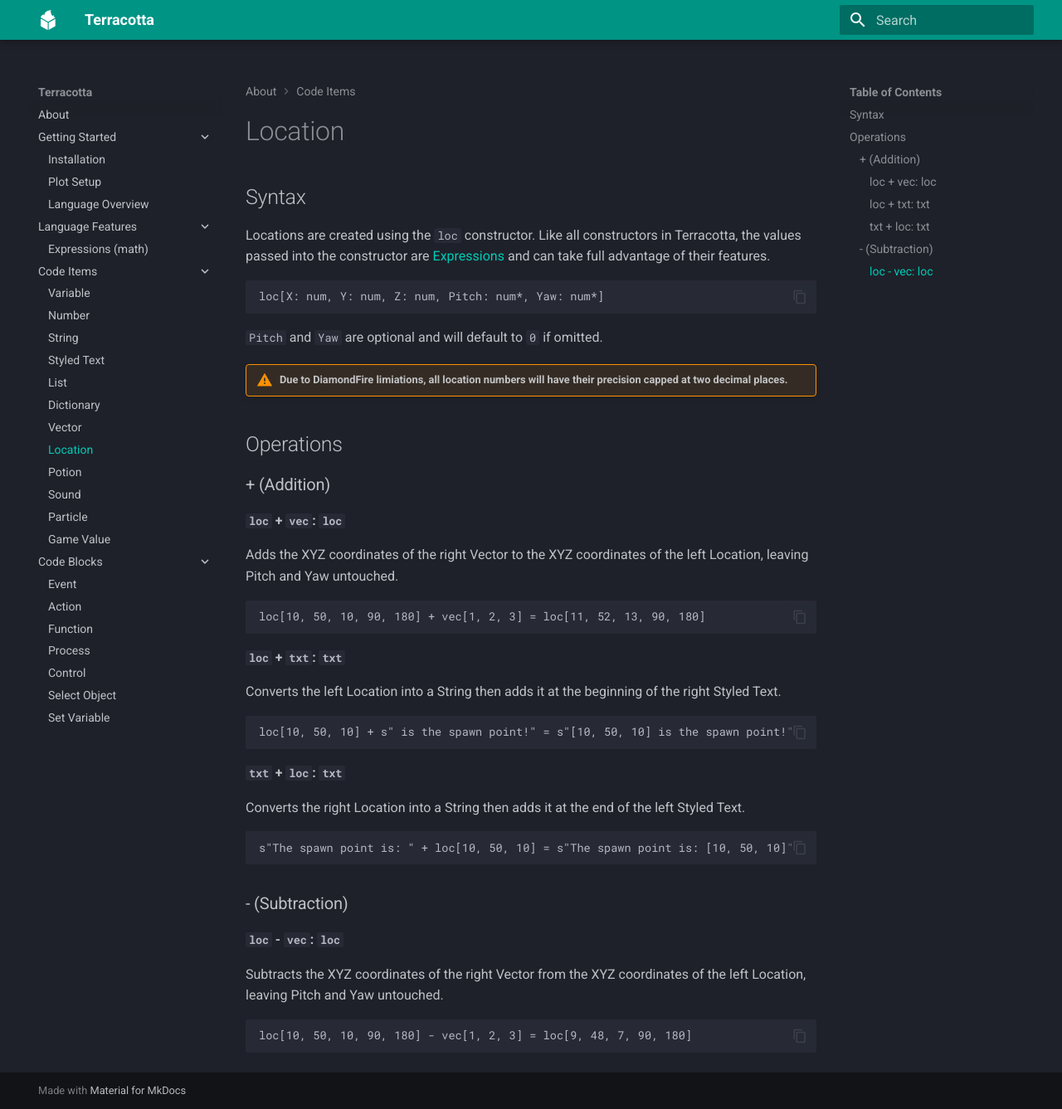
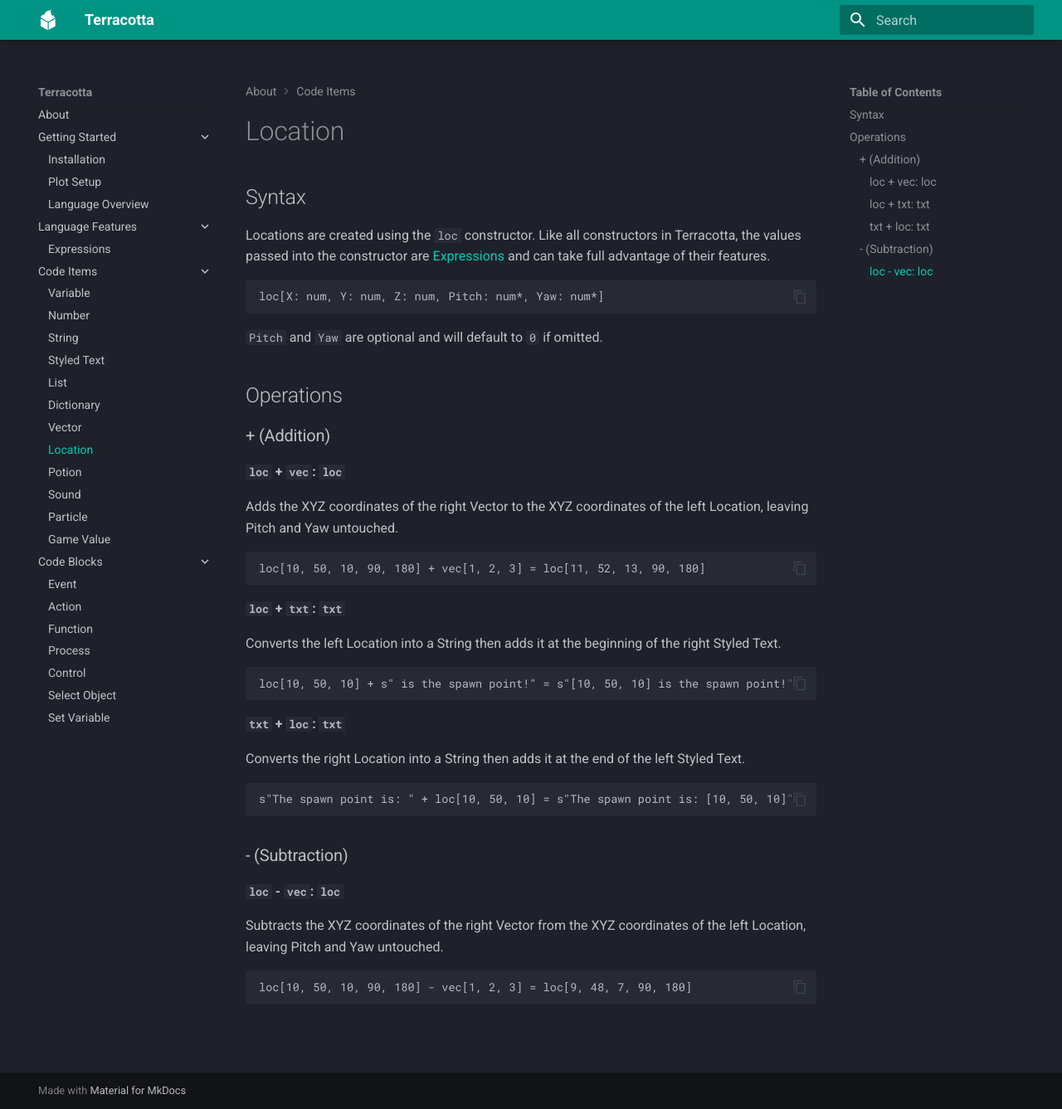
Before and after one commit to Owlfroggy/terracotta-docs, an MkDocs documentation site: the page built from docs/codeitems/location.md, in a window 1280 px wide and 1337 px high. Shown: the whole window at 83% size. Built offline with MkDocs 1.6.1 and Material for MkDocs 9.7.7, drawn with Linux system fonts in a browser that asks for light colours.

Commit message:
THE TWO DIGIT PRECISION LIMIT WAS PROPAGANDA!! MY WHOLE LIFE IS A LIEEEE

````diff
--- a/docs/codeitems/location.md
+++ b/docs/codeitems/location.md
@@ -6,8 +6,6 @@ loc[X: num, Y: num, Z: num, Pitch: num*, Yaw: num*]
 ```
 
 `Pitch` and `Yaw` are optional and will default to `0` if omitted.
-
-!!! warning "Due to DiamondFire limiations, all location numbers will have their precision capped at two decimal places."
 
 ## Operations
 
--- a/mkdocs.yml
+++ b/mkdocs.yml
@@ -51,7 +51,7 @@ nav:
     - Plot Setup: getting_started/plot_setup.md
     - Language Overview: getting_started/language_overview.md
   - Language Features:
-    - Expressions (math): language_features/expressions.md
+    - Expressions: language_features/expressions.md
   - Code Items:
     - Variable: codeitems/variable.md
     - Number: codeitems/number.md
````
Also changed, not shown: docs/codeblocks/action.md (+1 -1 lines), docs/codeitems/vector.md (+0 -2 lines).
